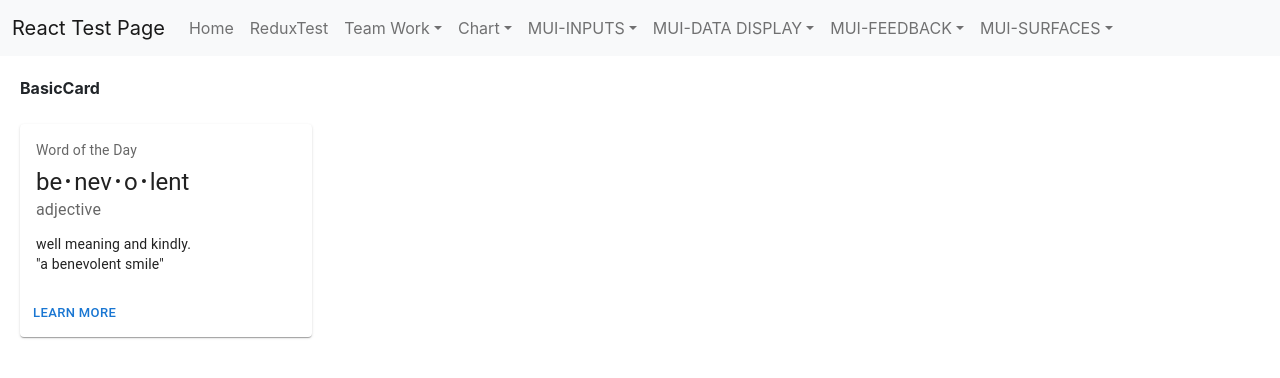
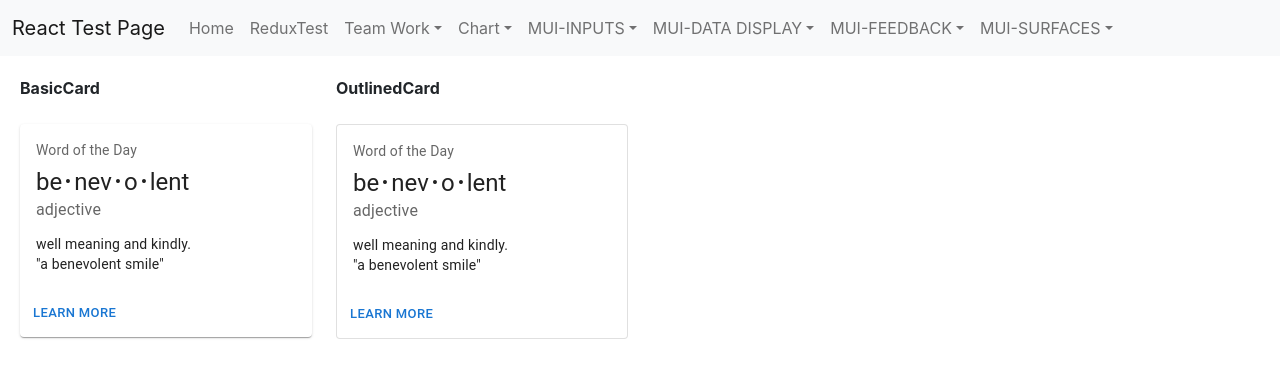
Before and after one commit to jinseok1306/React-Test, a React (Create React App) app in the folder ReactProject/client_app/: page /MUI/CardPage in a window 1280 px wide. Shown: the top 378 px of the page. Built offline with nearby package versions, Linux system fonts and the light colour scheme.

Commit message:
MUI OutlinedCard 테스트 완료

```diff
--- /dev/null
+++ b/ReactProject/client_app/src/components/Card/OutlinedCard.tsx
@@ -0,0 +1,48 @@
+import * as React from 'react';
+import Box from '@mui/material/Box';
+import Card from '@mui/material/Card';
+import CardActions from '@mui/material/CardActions';
+import CardContent from '@mui/material/CardContent';
+import Button from '@mui/material/Button';
+import Typography from '@mui/material/Typography';
+
+const bull = (
+    <Box
+        component="span"
+        sx={{ display: 'inline-block', mx: '2px', transform: 'scale(0.8)' }}
+    >
+        •
+    </Box>
+);
+
+const card = (
+    <React.Fragment>
+        <CardContent>
+            <Typography sx={{ fontSize: 14 }} color="text.secondary" gutterBottom>
+                Word of the Day
+            </Typography>
+            <Typography variant="h5" component="div">
+                be{bull}nev{bull}o{bull}lent
+            </Typography>
+            <Typography sx={{ mb: 1.5 }} color="text.secondary">
+                adjective
+            </Typography>
+            <Typography variant="body2">
+                well meaning and kindly.
+                <br />
+                {'"a benevolent smile"'}
+            </Typography>
+        </CardContent>
+        <CardActions>
+            <Button size="small">Learn More</Button>
+        </CardActions>
+    </React.Fragment>
+);
+
+export default function OutlinedCard() {
+    return (
+        <Box sx={{ minWidth: 275 }}>
+            <Card variant="outlined">{card}</Card>
+        </Box>
+    );
+}
--- a/ReactProject/client_app/src/pages/MUI/CardPage.tsx
+++ b/ReactProject/client_app/src/pages/MUI/CardPage.tsx
@@ -1,8 +1,8 @@
 import React, { useCallback, useState } from "react";
 import Menu from '../../components/Menu';
 import Grid from '@mui/material/Grid';
-import ButtonAppBar from '../../components/Appbar/ButtonAppBar';
 import BasicCard from '../../components/Card/BasicCard';
+import OutlinedCard from '../../components/Card/OutlinedCard';
 
 const CardPage = () => {
     return (
@@ -14,6 +14,10 @@ const CardPage = () => {
                         <b>BasicCard</b><div>&nbsp;</div>
                         <BasicCard />
                     </Grid>
+                    <Grid item xs={3}>
+                        <b>OutlinedCard</b><div>&nbsp;</div>
+                        <OutlinedCard />
+                    </Grid>
                 </Grid>
             </div>
         </div>
```
Also changed, not shown: 1 other file (tests, documents, lock files or other folders).
